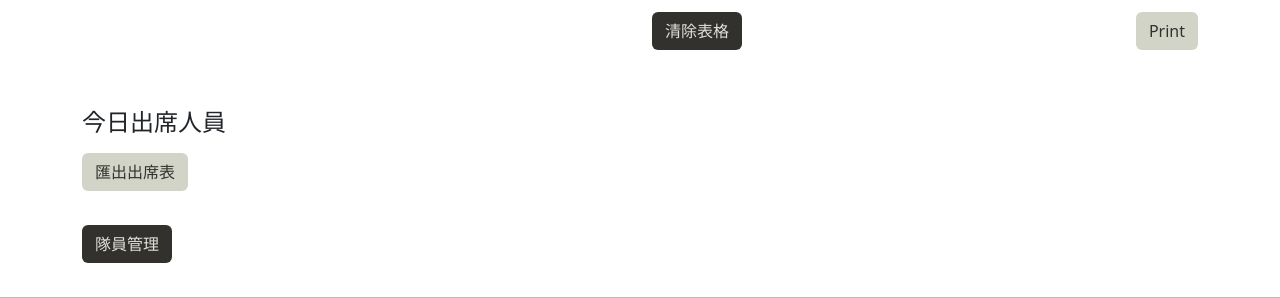
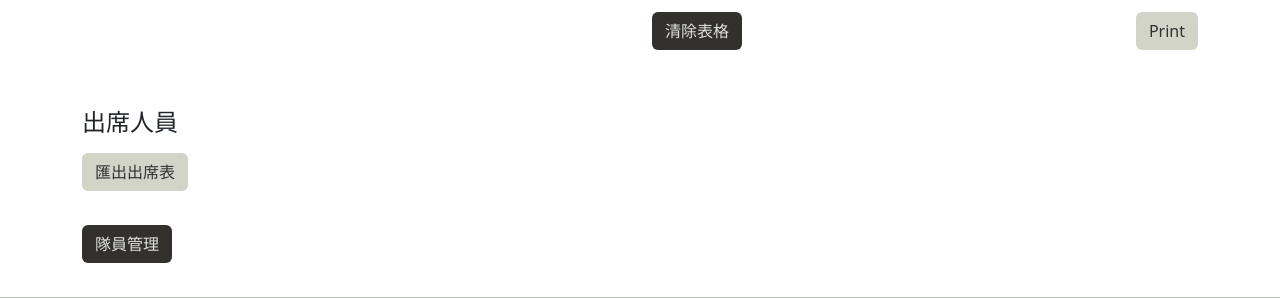
Before and after one commit to evafan1999/dragon-boat, a FastAPI app: page / in a window 1280 px wide. Shown: the part 898-1196 px from the top of the page. Run offline with FastAPI, Linux system fonts and the light colour scheme; data that the repository does not hold is empty.

Commit message:
update ui-2

```diff
--- a/templates/index.html
+++ b/templates/index.html
@@ -89,7 +89,7 @@
             </div>
         </div>
         <div>
-            <h4 class="mt-4">今日出席人員</h4>
+            <h4 class="mt-4">出席人員</h4>
             <div id="attendanceList" class="mt-3"></div>
             <button onclick="exportTableToImage('attendanceList')" class="btn" style="background-color: #D2D4C8; color: #33312e;">匯出出席表</button>
         </div>
```
